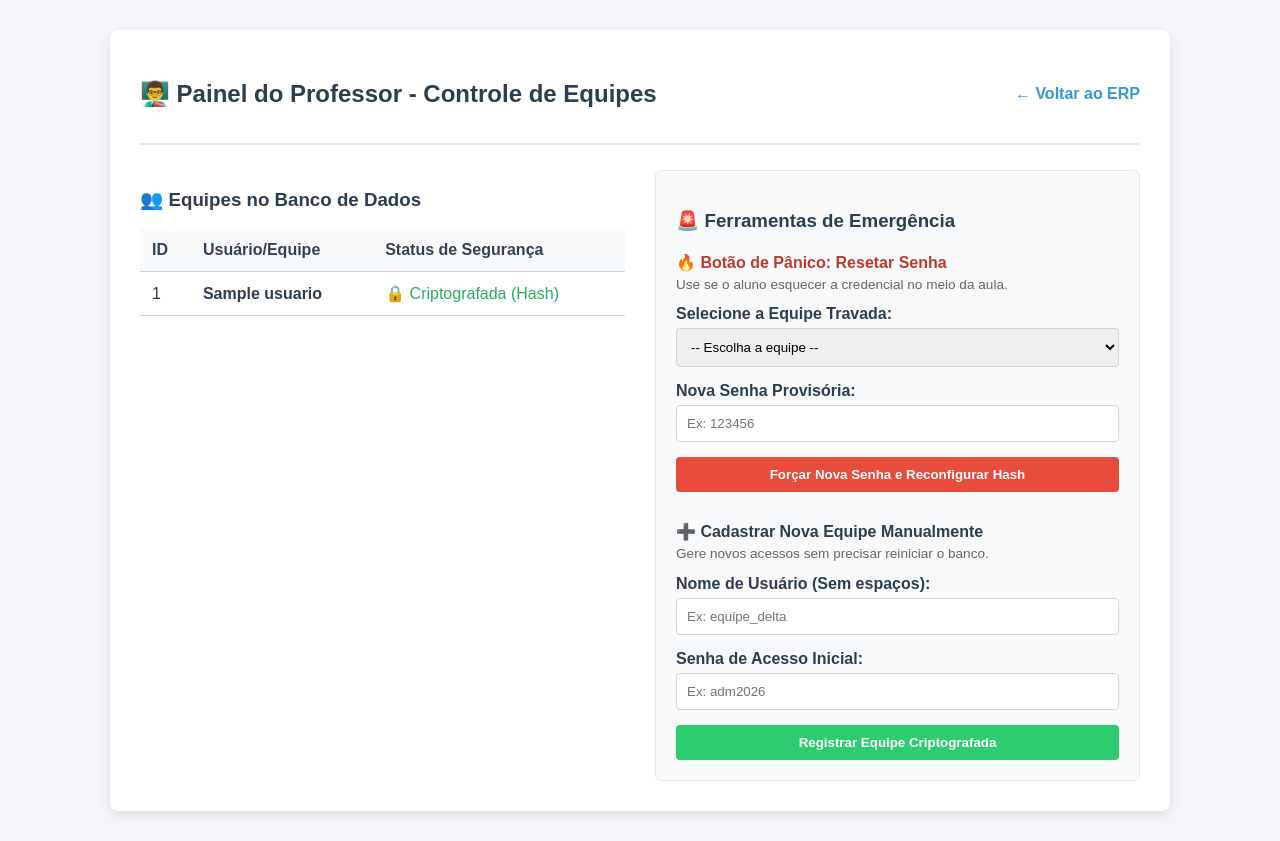
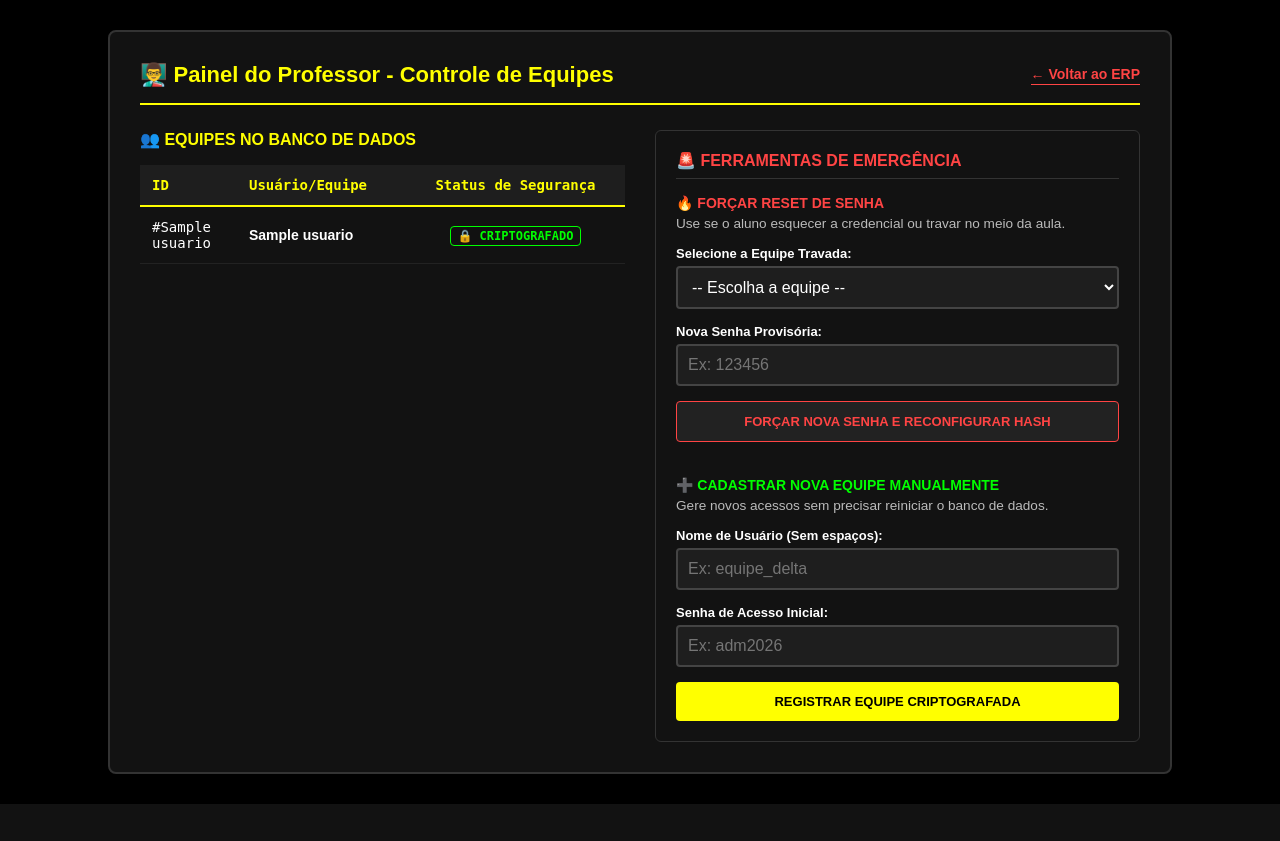
Before and after one commit to ProfRenatoPereira/matrizerp, a Python web app: template templates/professor.html in a window 1280 px wide. After the commit the page ends 804 px from the top, so only its background shows below. Run offline with Jinja, Linux system fonts and the light colour scheme; the template is opened without the code that fills it: most values are stand-ins (such as "Sample title", 1, 10 or a date in 2020).

Commit message:
Update professor.html

```diff
--- a/templates/professor.html
+++ b/templates/professor.html
@@ -4,28 +4,30 @@
     <meta charset="UTF-8">
     <meta name="viewport" content="width=device-width, initial-scale=1.0">
     <title>Painel do Professor - ERP Acadêmico</title>
-    <!-- Vinculação correta com o sistema estático e WhiteNoise do seu projeto -->
     <link rel="stylesheet" href="{{ url_for('static', filename='style.css') }}">
     <style>
+        /* CSS de Segurança para garantir Acessibilidade e Alto Contraste Nativo */
         body {
             font-family: Arial, sans-serif;
-            background-color: #f4f6f9;
+            background-color: #000000 !important;
+            color: #ffffff !important;
             margin: 0;
             padding: 30px;
         }
         .painel-container {
             max-width: 1000px;
             margin: 0 auto;
-            background: white;
+            background: #121212 !important;
             padding: 30px;
             border-radius: 8px;
-            box-shadow: 0 4px 12px rgba(0,0,0,0.1);
+            border: 2px solid #333;
+            box-shadow: 0 4px 20px rgba(0,0,0,0.5);
         }
         .header-painel {
             display: flex;
             justify-content: space-between;
             align-items: center;
-            border-bottom: 2px solid #e2e8f0;
+            border-bottom: 2px solid #FFFF00;
             padding-bottom: 15px;
             margin-bottom: 25px;
         }
@@ -41,45 +43,50 @@
             width: 100%;
             border-collapse: collapse;
             margin-top: 10px;
+            font-family: monospace;
+            font-size: 14px;
         }
         th, td {
             padding: 12px;
             text-align: left;
-            border-bottom: 1px solid #cbd5e1;
+            border-bottom: 1px solid #222;
         }
-        th { background-color: #f8fafc; color: #334155; }
+        th { background-color: #1e1e1e; color: #FFFF00; border-bottom: 2px solid #FFFF00; }
         .form-box {
-            background-color: #f8fafc;
+            background-color: #121212 !important;
             padding: 20px;
             border-radius: 6px;
-            border: 1px solid #e2e8f0;
+            border: 1px solid #333;
         }
         .form-group { margin-bottom: 15px; }
-        .form-group label { display: block; margin-bottom: 5px; font-weight: bold; }
+        .form-group label { display: block; margin-bottom: 5px; font-weight: bold; font-size: 13px; color: #fff; }
         .form-group input, .form-group select {
-            width: 100%; padding: 10px; border: 1px solid #cbd5e1; border-radius: 4px; box-sizing: border-box;
+            width: 100%; padding: 10px; border: 2px solid #444; border-radius: 4px; box-sizing: border-box;
+            background-color: #1e1e1e; color: #ffffff; font-size: 16px;
         }
+        .form-group input:focus, .form-group select:focus { border-color: #FFFF00; outline: none; }
         .btn {
-            background-color: #3498db; color: white; border: none; padding: 10px 15px;
+            background-color: #FFFF00; color: #000000; border: none; padding: 12px 15px;
             border-radius: 4px; cursor: pointer; font-weight: bold; width: 100%;
-            transition: background 0.2s;
+            text-transform: uppercase; tracking-wider; font-size: 13px;
         }
-        .btn:hover { background-color: #2980b9; }
-        .btn-danger { background-color: #e74c3c; }
-        .btn-danger:hover { background-color: #c0392b; }
+        .btn:hover { background-color: #e6e600; }
+        .btn-danger { background-color: #222; border: 1px solid #ff4444; color: #ff4444; }
+        .btn-danger:hover { background-color: #ff4444; color: #000; }
         .alerta {
             padding: 12px; border-radius: 4px; margin-bottom: 15px; font-weight: bold; text-align: center;
+            font-family: monospace; font-size: 14px;
         }
-        .sucesso { background-color: #d1fae5; color: #065f46; }
-        .erro { background-color: #fee2e2; color: #991b1b; }
+        .sucesso { background-color: #111; color: #00ff00; border: 2px solid #00ff00; }
+        .erro { background-color: #111; color: #ff4444; border: 2px solid #ff4444; }
     </style>
 </head>
 <body>
 
     <div class="painel-container">
         <div class="header-painel">
-            <h2>👨‍🏫 Painel do Professor - Controle de Equipes</h2>
-            <a href="{{ url_for('index') }}" style="color: #3498db; text-decoration: none; font-weight: bold;">← Voltar ao ERP</a>
+            <h2 style="color: #FFFF00; margin: 0; font-size: 22px;">👨‍🏫 Painel do Professor - Controle de Equipes</h2>
+            <a href="{{ url_for('index') }}" style="color: #ff4444; text-decoration: none; font-weight: bold; border-bottom: 1px solid #ff4444; padding-bottom: 2px; font-size: 14px;">← Voltar ao ERP</a>
         </div>
 
         <!-- Exibição de mensagens flash retornadas pelo app.py -->
@@ -92,50 +99,50 @@
                 {% endfor %}
             {% endif %}
         {% endwith %}
-
         <div class="grid-painel">
             <!-- COLUNA 1: Lista de Equipes Cadastradas -->
             <div>
-                <h3>👥 Equipes no Banco de Dados</h3>
+                <h3 style="color: #FFFF00; margin-top: 0; font-size: 16px; text-transform: uppercase;">👥 Equipes no Banco de Dados</h3>
                 <table>
                     <thead>
                         <tr>
-                            <th>ID</th>
+                            <th style="width: 20%;">ID</th>
                             <th>Usuário/Equipe</th>
-                            <th>Status de Segurança</th>
+                            <th style="text-align: center;">Status de Segurança</th>
                         </tr>
                     </thead>
-                    <tbody>
+                    <tbody style="color: #fff;">
                         {% for usuario in usuarios %}
-                        <tr>
-                            <td>{{ usuario['id'] }}</td>
-                            <td><strong>{{ usuario['usuario'] }}</strong></td>
-                            <td><span style="color: #27ae60;">🔒 Criptografada (Hash)</span></td>
+                        <tr style="border-bottom: 1px solid #222;">
+                            <!-- Correção Neon: Uso estrito de índices posicionais para mapeamento Postgres Serverless (0=id, 1=usuario) -->
+                            <td><code>#{{ usuario }}</code></td>
+                            <td style="font-family: sans-serif;"><strong>{{ usuario }}</strong></td>
+                            <td style="text-align: center;"><span style="color: #00ff00; font-weight: bold; background: #111; border: 1px solid #00ff00; padding: 2px 6px; border-radius: 4px; font-size: 12px; text-transform: uppercase;">🔒 Criptografado</span></td>
                         </tr>
                         {% else %}
                         <tr>
-                            <td colspan="3" style="text-align: center; color: #7f8c8d;">Nenhuma equipe cadastrada no sistema.</td>
+                            <td colspan="3" style="text-align: center; color: #555; font-family: sans-serif; padding: 20px;">Nenhuma equipe cadastrada no sistema.</td>
                         </tr>
                         {% endfor %}
                     </tbody>
                 </table>
             </div>
-
             <!-- COLUNA 2: Botão de Pânico e Cadastro Manual -->
             <div class="form-box">
-                <h3>🚨 Ferramentas de Emergência</h3>
+                <h3 style="color: #ff4444; margin-top: 0; font-size: 16px; text-transform: uppercase; border-bottom: 1px solid #333; padding-bottom: 8px;">🚨 Ferramentas de Emergência</h3>
 
                 <!-- Formulário do Botão de Pânico (Reset Instantâneo) -->
-                <form action="/professor/resetar" method="POST" style="margin-bottom: 30px;">
-                    <h4 style="color: #c0392b; margin-bottom: 5px;">🔥 Botão de Pânico: Resetar Senha</h4>
-                    <p style="font-size: 0.85em; color: #666; margin-top: 0;">Use se o aluno esquecer a credencial no meio da aula.</p>
+                <form action="/professor/resetar" method="POST" style="margin-bottom: 35px; margin-top: 15px;">
+                    <h4 style="color: #ff4444; margin: 0 0 5px 0; font-size: 14px; text-transform: uppercase;">🔥 Forçar Reset de Senha</h4>
+                    <p style="font-size: 0.85em; color: #bbb; margin-top: 0; margin-bottom: 15px;">Use se o aluno esquecer a credencial ou travar no meio da aula.</p>
 
                     <div class="form-group">
                         <label for="user_reset">Selecione a Equipe Travada:</label>
                         <select id="user_reset" name="username" required>
-                            <option value="">-- Escolha a equipe --</option>
+                            <option value="" style="background: #121212;">-- Escolha a equipe --</option>
                             {% for usuario in usuarios %}
-                                <option value="{{ usuario['usuario'] }}">{{ usuario['usuario'] }}</option>
+                                <!-- Correção Neon: Índice posicional do username (1=usuario) -->
+                                <option value="{{ usuario }}" style="background: #121212;">{{ usuario }}</option>
                             {% endfor %}
                         </select>
                     </div>
@@ -148,8 +155,8 @@
 
                 <!-- Formulário de Cadastro Manual para Grupos Atrasados -->
                 <form action="/professor/cadastrar" method="POST">
-                    <h4 style="color: #2c3e50; margin-bottom: 5px;">➕ Cadastrar Nova Equipe Manualmente</h4>
-                    <p style="font-size: 0.85em; color: #666; margin-top: 0;">Gere novos acessos sem precisar reiniciar o banco.</p>
+                    <h4 style="color: #00ff00; margin: 0 0 5px 0; font-size: 14px; text-transform: uppercase;">➕ Cadastrar Nova Equipe Manualmente</h4>
+                    <p style="font-size: 0.85em; color: #bbb; margin-top: 0; margin-bottom: 15px;">Gere novos acessos sem precisar reiniciar o banco de dados.</p>
 
                     <div class="form-group">
                         <label for="novo_user">Nome de Usuário (Sem espaços):</label>
@@ -159,7 +166,7 @@
                         <label for="senha_inicial">Senha de Acesso Inicial:</label>
                         <input type="text" id="senha_inicial" name="senha_inicial" placeholder="Ex: adm2026" required autocomplete="off">
                     </div>
-                    <button type="submit" class="btn" style="background-color: #2ecc71;">Registrar Equipe Criptografada</button>
+                    <button type="submit" class="btn">Registrar Equipe Criptografada</button>
                 </form>
             </div>
         </div>
```
